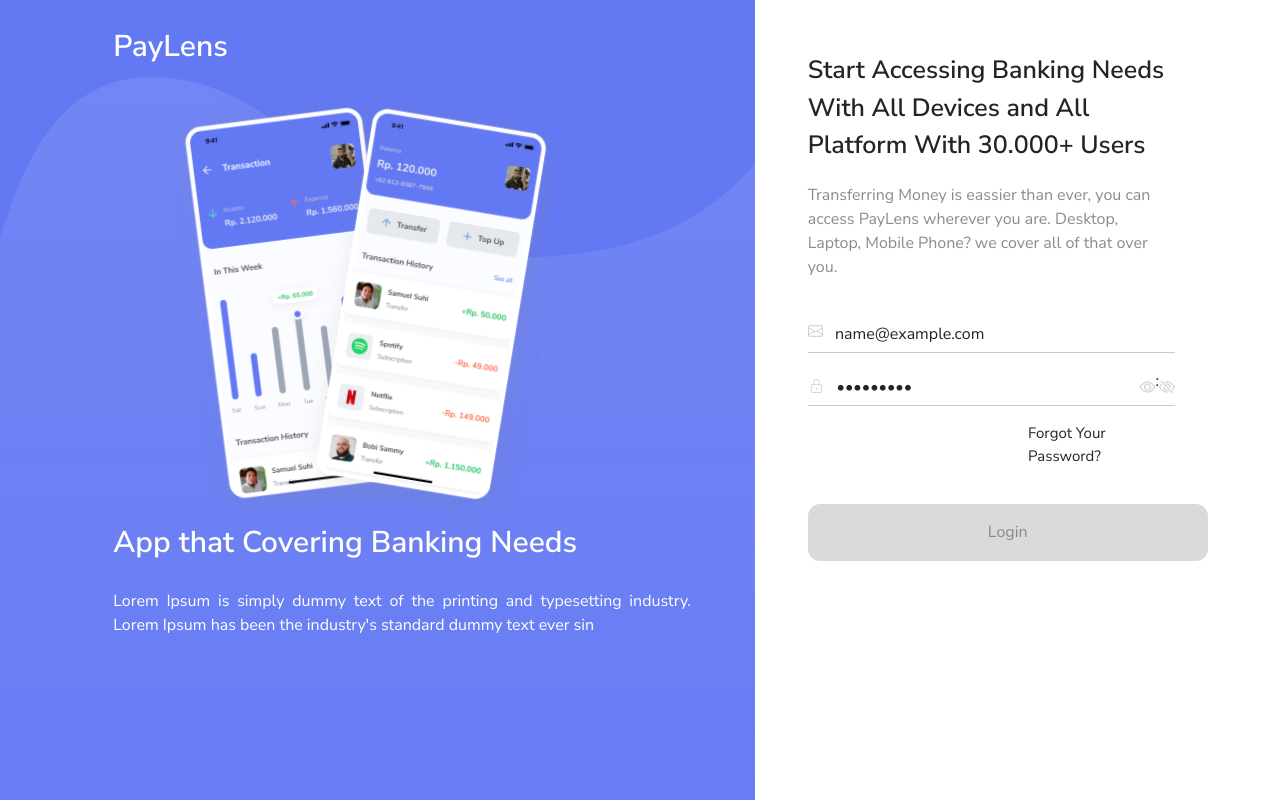
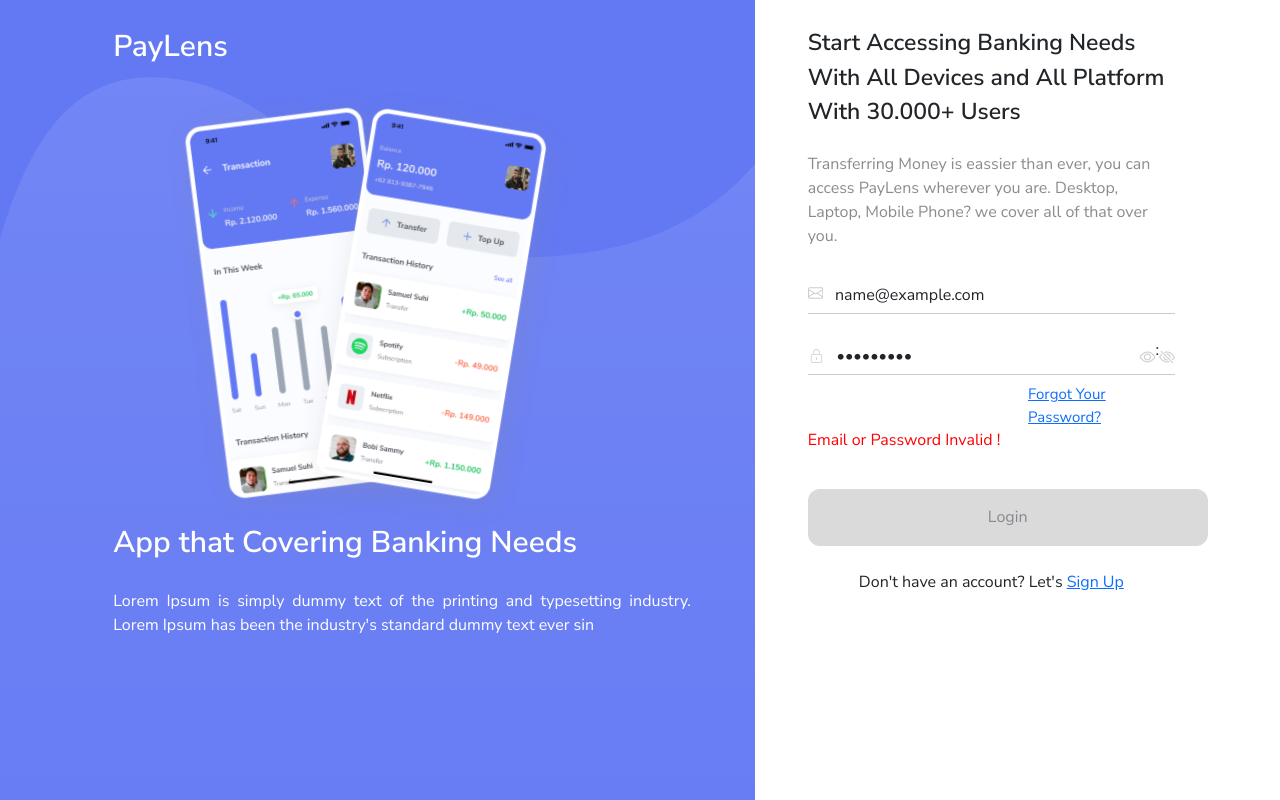
Before and after one commit to kevinrimbun/PayLens, a React (Create React App) app: page /login in a window 1280 px wide. Both pictures are taken after typing "name@example.com", "Sample123" into the empty fields and a click on the button "Login". Built offline with nearby package versions, Linux system fonts and the light colour scheme.

Commit message:
add static user, validation, register layout, error message register, direct link

```diff
--- a/src/Pages/Login/index.js
+++ b/src/Pages/Login/index.js
@@ -1,6 +1,7 @@
 import React, { useState } from 'react';
+import { Link } from 'react-router-dom';
 import Auth from '../../Layout/Auth';
-import '../../Style/Pages/login.css';
+import '../../Style/Pages/auth.css';
 import { CiLock } from 'react-icons/ci';
 import {BsEnvelope} from 'react-icons/bs';
 
@@ -10,14 +11,13 @@ const Login = () => {
     const [password, setPassword] = useState("");
     const [error, setError] = useState(false)
 
-    // const emailChange = (e) => {
-    //     e.preventDefault();
-    //     setEmail(e.target.value);
-    // };
-
     const handleSubmit = (e) => {
         e.preventDefault();
         if (email.length === 0 || password.length === 0) {
+            setError(true)
+        } else if (email === "kevin@mail.com" && password === "kevin123") {
+            window.location.replace("/register")
+        } else {
             setError(true)
         }
         const data = new FormData(e.target)
@@ -28,15 +28,20 @@ const Login = () => {
 
     return <Auth>
         <div className='title-right-wrapper'>
+
             <div className='title-top-right'>
                 Start Accessing Banking Needs With All Devices and All Platform With 30.000+ Users
             </div>
             <div className='subtitle-bottom-right'>
                 Transferring Money is eassier than ever, you can access PayLens wherever you are. Desktop, Laptop, Mobile Phone? we cover all of that over you.
             </div>
+
             <div className='form-right'>
+
                 <form onSubmit={handleSubmit}>
-                    <div className='mb-3 d-flex form-email'>
+
+                    {/* Email */}
+                    <div className='mt-4 d-flex form-email'>
                         <BsEnvelope className='bi envelope-icon' />
                         <input autoComplete='off' type="email" className="form-control" id="email" placeholder="Enter your e-mail" name="email" onChange={(e) => setEmail(e.target.value)} />
                     </div>
@@ -44,7 +49,9 @@ const Login = () => {
                         {error && email.length <= 0 ?
                         <label>Email cannot be empty !</label>:""}
                     </div>
-                    <div className='mb-3 d-flex form-password'>
+
+                    {/* Password */}
+                    <div className='mt-4 d-flex form-password'>
                         <CiLock className='bi lock-icon'/>
                         <input autoComplete='off' type="password" className="form-control passsword" id="password" placeholder="Enter your password" name="password" onChange={(e) => setPassword(e.target.value)} />
                         <i className="bi bi-eye" id='togglePassword'/> : <i class="bi bi-eye-slash"></i>
@@ -53,11 +60,23 @@ const Login = () => {
                         {error && password.length <= 0 ?
                         <label>Password cannot be empty !</label>:""}
                     </div>
-                    <div className='forgot-password'>
-                        Forgot Your Password?
+
+                    <div className='forgot-password mt-2'>
+                        <Link>
+                            Forgot Your Password?
+                        </Link>
                     </div>
+
+                    <div className='error-message'>
+                        {error && email !== "kevin@mail.com" && password !== "kevin123" ?
+                        <label>Email or Password Invalid !</label>:""}
+                    </div>
+
                     <button className="btn-auth" id='submit' type="submit" value="Enter">Login</button>
                 </form>
+                <div className='text-center mt-4'>
+                    Don't have an account? Let's <Link to='/register'>Sign Up</Link>
+                </div>
             </div>
 
         </div>
--- a/src/Pages/Register/index.js
+++ b/src/Pages/Register/index.js
@@ -0,0 +1,88 @@
+import React, { useState } from 'react';
+import { Link } from 'react-router-dom';
+import Auth from '../../Layout/Auth';
+import '../../Style/Pages/auth.css';
+import { BsPerson } from 'react-icons/bs'
+import { CiLock } from 'react-icons/ci';
+import {BsEnvelope} from 'react-icons/bs';
+
+const Register = () => {
+
+    const [username, setUsername] = useState("")
+    const [email, setEmail] = useState("");
+    const [password, setPassword] = useState("");
+    const [error, setError] = useState(false)
+
+    // const emailChange = (e) => {
+    //     e.preventDefault();
+    //     setEmail(e.target.value);
+    // };
+
+    const handleSubmit = (e) => {
+        e.preventDefault();
+        if (username.length === 0  || email.length === 0 || password.length === 0) {
+            setError(true)
+        }
+        const data = new FormData(e.target)
+        console.log(Object.fromEntries(data.entries()));
+    }
+    return <Auth>
+        <div className='title-right-wrapper'>
+
+            <div className='title-top-right'>
+                Start Accessing Banking Needs With All Devices and All Platform With 30.000+ Users
+            </div>
+            <div className='subtitle-bottom-right'>
+                Transferring Money is eassier than ever, you can access PayLens wherever you are. Desktop, Laptop, Mobile Phone? we cover all of that over you.
+            </div>
+
+            <div className='form-right'>
+
+                <form onSubmit={handleSubmit}>
+
+                    {/* Username */}
+                    <div className='mt-4 d-flex form-username'>
+                        <BsPerson className='bi' />
+                        <input autoComplete='off' type="email" className="form-control" id="email" placeholder="Enter your username" name="email" onChange={(e) => setUsername(e.target.value)} />
+                    </div>
+                    <div className='error-message'>
+                        {error && username.length <= 0 ?
+                        <label>Username cannot be empty !</label>:""}
+                    </div>
+
+                    {/* Email */}
+                    <div className='mt-4 d-flex form-email'>
+                        <BsEnvelope className='bi' />
+                        <input autoComplete='off' type="email" className="form-control" id="email" placeholder="Enter your e-mail" name="email" onChange={(e) => setEmail(e.target.value)} />
+                    </div>
+                    <div className='error-message'>
+                        {error && email.length <= 0 ?
+                        <label>Email cannot be empty !</label>:""}
+                    </div>
+
+                    {/* Password */}
+                    <div className='mt-4 d-flex form-password'>
+                        <CiLock className='bi lock-icon'/>
+                        <input autoComplete='off' type="password" className="form-control passsword" id="password" placeholder="Enter your password" name="password" onChange={(e) => setPassword(e.target.value)} />
+                        <i className="bi bi-eye" id='togglePassword'/> : <i class="bi bi-eye-slash"></i>
+                    </div>
+                    <div className='error-message'>
+                        {error && password.length <= 0 ?
+                        <label>Password cannot be empty !</label>:""}
+                    </div>
+
+                    <button className="btn-auth" id='submit' type="submit" value="Enter">Register</button>
+
+                </form>
+
+                <div className='text-center mt-4'>
+                    Already have an account? Let's <Link to='/login'>Login</Link>
+                </div>
+
+            </div>
+
+        </div>
+    </Auth>
+}
+
+export default Register
--- a/src/Style/Pages/login.css
+++ b/src/Style/Pages/auth.css
@@ -5,31 +5,32 @@
 }
 .title-right-wrapper {
     margin-left: 10%;
-    margin-top: 10%;
+    margin-top: 5%;
     padding-right: 20%;
 }
 .title-top-right {
-    font-size: 25px;
+    font-size: 23px;
     font-weight: bolder;
-    margin-bottom: 5%;
+    margin-bottom: 6%;
 }
 .subtitle-bottom-right {
     color: rgba(58, 61, 66, 0.6);
+    /* margin-top: -2%; */
 }
 .form-right {
-    margin-top: 10%;
+    margin-top: 8%;
 }
 .bi {
     color: rgba(169, 169, 169, 0.6);
     margin-top: 2%;
 }
+.lock-icon {
+    font-size: 20px;
+}
 .bi-eye {
     cursor: pointer;
 }
-.lock-icon {
-    font-size: 20px;
-}
-.form-email, .form-password {
+.form-email, .form-password, .form-username {
     border-bottom: 1.5px solid rgba(169, 169, 169, 0.6);
 }
 .form-control {
```
